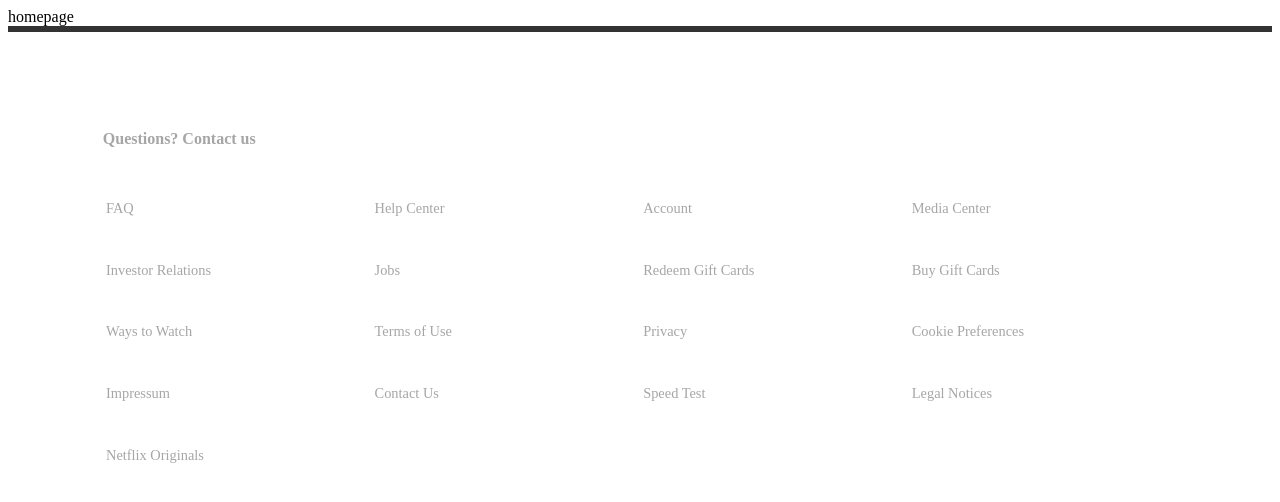
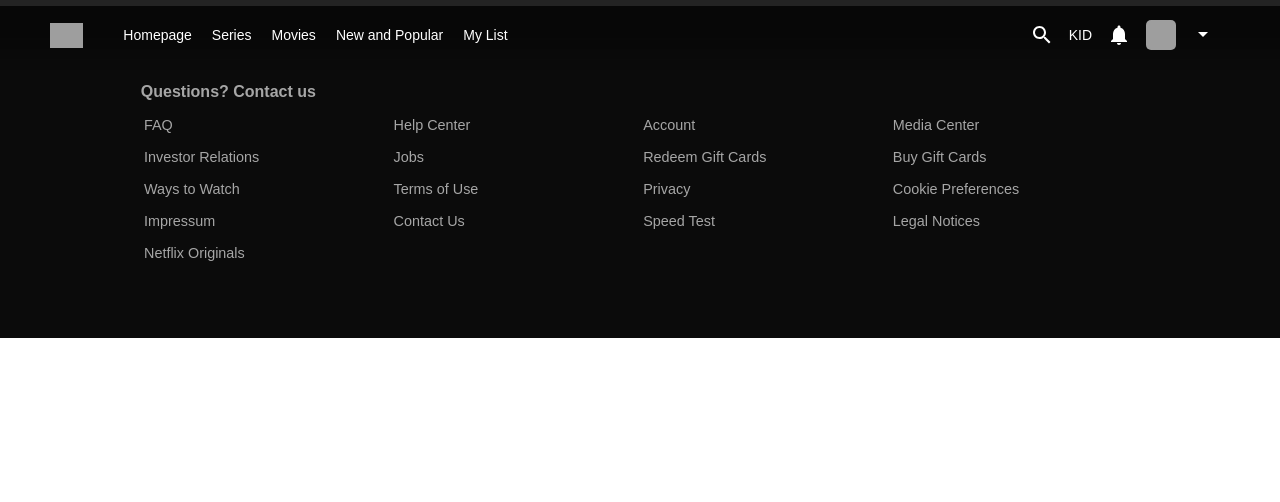
Before and after one commit to HannahNguyen6729/netflix-clone, a React (Create React App) app in the folder client/: page / in a window 1280 px wide. Shown: the top 502 px of the page. Built offline with nearby package versions, Linux system fonts and the light colour scheme; grey boxes are pictures that could not be loaded.

Commit message:
add navbar, footer components

```diff
--- a/client/package.json
+++ b/client/package.json
@@ -3,6 +3,10 @@
   "version": "0.1.0",
   "private": true,
   "dependencies": {
+    "@emotion/react": "^11.11.4",
+    "@emotion/styled": "^11.11.0",
+    "@mui/icons-material": "^5.15.14",
+    "@mui/material": "^5.15.14",
     "@testing-library/jest-dom": "^5.14.1",
     "@testing-library/react": "^13.0.0",
     "@testing-library/user-event": "^13.2.1",
--- a/client/src/App.js
+++ b/client/src/App.js
@@ -30,11 +30,7 @@
 ]);
 
 function App() {
-  return (
-    <div>
-      <RouterProvider router={router} />
-    </div>
-  );
+  return <RouterProvider router={router} />;
 }
 
 export default App;
--- a/client/src/app.scss
+++ b/client/src/app.scss
@@ -1,5 +1,12 @@
 :root {
   --main-color: #0b0b0b;
+}
+
+* {
+  box-sizing: border-box;
+  margin: 0;
+  padding: 0;
+  font-family: Arial, Helvetica, sans-serif;
 }
 
 .link {
@@ -18,3 +25,9 @@
     @content;
   }
 }
+
+@mixin laptop {
+  @media (max-width: 2100px) {
+    @content;
+  }
+}
--- a/client/src/components/footer/footer.scss
+++ b/client/src/components/footer/footer.scss
@@ -1,3 +1,5 @@
+@import '../../app.scss';
+
 .footer_container {
   display: flex;
   flex-direction: column;
@@ -65,7 +67,7 @@
   border-style: none;
 }
 
-@media (max-width: 550px) {
+/* @media (max-width: 550px) {
   .footer_inside_container {
     width: 85%;
     padding: 2rem 2.8rem;
@@ -85,4 +87,4 @@
   p {
     font-size: 0.9rem;
   }
-}
+} */
--- /dev/null
+++ b/client/src/components/navbar/Navbar.jsx
@@ -0,0 +1,64 @@
+import { useEffect, useState } from 'react';
+import { Link } from 'react-router-dom';
+import SearchIcon from '@mui/icons-material/Search';
+import NotificationsIcon from '@mui/icons-material/Notifications';
+import ArrowDropDownIcon from '@mui/icons-material/ArrowDropDown';
+import './navbar.scss';
+
+const Navbar = () => {
+  const [isScrolled, setIsScrolled] = useState(false);
+
+  const handleScroll = () => {
+    setIsScrolled(window.scrollY === 0 ? false : true);
+    return () => (window.onscroll = null);
+  };
+
+  useEffect(() => {
+    window.addEventListener('scroll', handleScroll);
+    return () => {
+      window.removeEventListener('scroll', handleScroll);
+    };
+  }, []);
+
+  return (
+    <div className={isScrolled ? 'navbar scrolled' : 'navbar'}>
+      <div className="container">
+        <div className="left">
+          <img
+            src="https://upload.wikimedia.org/wikipedia/commons/thumb/0/08/Netflix_2015_logo.svg/2560px-Netflix_2015_logo.svg.png"
+            alt=""
+          />
+          <Link to="/" className="link">
+            <span>Homepage</span>
+          </Link>
+          <Link to="/series" className="link">
+            <span className="navbarmainLinks">Series</span>
+          </Link>
+          <Link to="/movies" className="link">
+            <span className="navbarmainLinks">Movies</span>
+          </Link>
+          <span>New and Popular</span>
+          <span>My List</span>
+        </div>
+        <div className="right">
+          <SearchIcon className="icon" />
+          <span>KID</span>
+          <NotificationsIcon className="icon" />
+          <img
+            src="https://images.pexels.com/photos/6899260/pexels-photo-6899260.jpeg?auto=compress&cs=tinysrgb&dpr=2&w=500"
+            alt=""
+          />
+          <div className="profile">
+            <ArrowDropDownIcon className="icon" />
+            <div className="options">
+              <span>Settings</span>
+              <span onClick={() => {}}>Logout</span>
+            </div>
+          </div>
+        </div>
+      </div>
+    </div>
+  );
+};
+
+export default Navbar;
--- /dev/null
+++ b/client/src/components/navbar/navbar.scss
@@ -0,0 +1,91 @@
+@import '../../app.scss';
+
+.navbar {
+  width: 100%;
+  color: white;
+  font-size: 14px;
+  position: fixed;
+  top: 0;
+  z-index: 999;
+  background: linear-gradient(to top, transparent 0%, rgb(0, 0, 0, 0.3) 50%);
+
+  &.scrolled {
+    background-color: var(--main-color);
+  }
+
+  .container {
+    padding: 0px 50px;
+    display: flex;
+    align-items: center;
+    justify-content: space-between;
+    height: 70px;
+
+    .left {
+      display: flex;
+      align-items: center;
+
+      img {
+        height: 25px;
+        margin-right: 40px;
+
+        @include mobile {
+          display: none;
+        }
+      }
+
+      span {
+        margin-right: 20px;
+        cursor: pointer;
+
+        @include tablet {
+          display: none;
+        }
+
+        &.navbarmainLinks {
+          @include tablet {
+            display: block;
+          }
+        }
+      }
+    }
+
+    .right {
+      display: flex;
+      align-items: center;
+
+      .icon {
+        margin: 0px 15px;
+        cursor: pointer;
+      }
+
+      img {
+        width: 30px;
+        height: 30px;
+        border-radius: 5px;
+        object-fit: cover;
+        cursor: pointer;
+      }
+
+      .profile {
+        .options {
+          display: none;
+          background-color: var(--main-color);
+          border-radius: 5px;
+        }
+
+        span {
+          padding: 10px;
+          cursor: pointer;
+        }
+
+        &:hover {
+          .options {
+            display: flex;
+            flex-direction: column;
+            position: absolute;
+          }
+        }
+      }
+    }
+  }
+}
--- a/client/src/pages/home/Home.jsx
+++ b/client/src/pages/home/Home.jsx
@@ -1,12 +1,13 @@
 import React from 'react';
 import Footer from '../../components/footer/Footer';
+import Navbar from '../../components/navbar/Navbar';
 import './home.scss';
 
 const Home = () => {
   return (
     <div className="home">
-      {/* <Navbar /> */}
-      homepage
+      <Navbar />
+
       <Footer />
     </div>
   );
```
Also changed, not shown: client/public/robots.txt (deleted), 1 other file (tests, documents, lock files or other folders).
